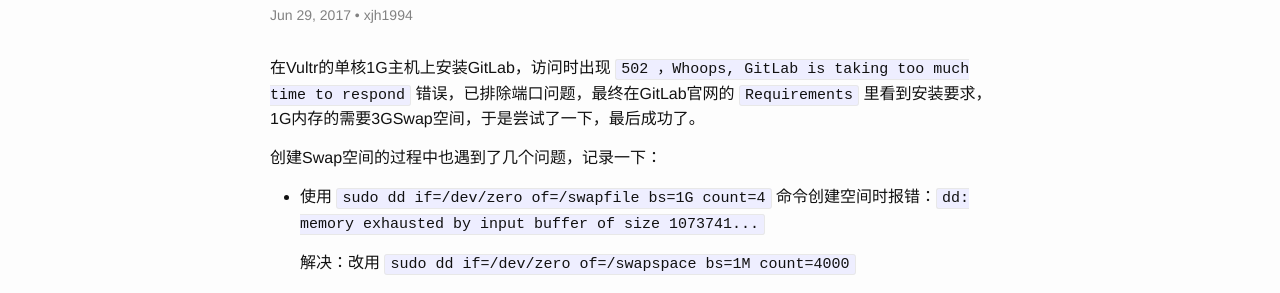
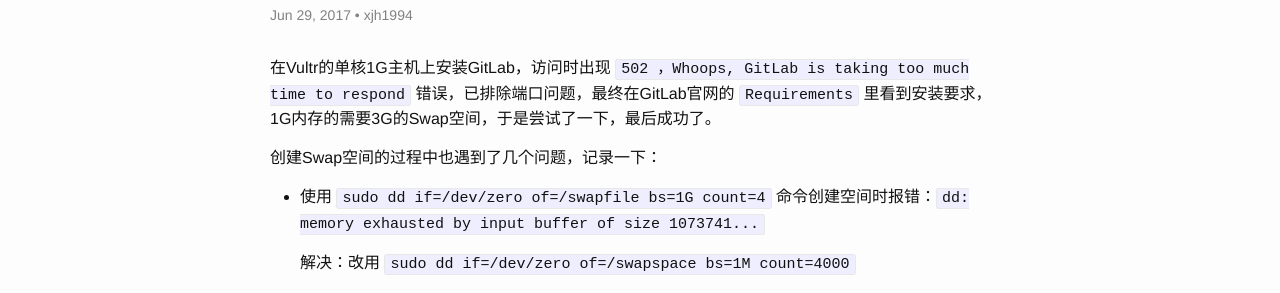
Before and after one commit to xjh1994/xjh1994.github.io, a Jekyll site: the page built from _posts/2017-06-29-install-gitlab-on-vultr-host.markdown, in a window 1280 px wide. Shown: the part 144-437 px from the top of the page. Built offline with Jekyll 4.4.1, drawn with Linux system fonts in a browser that asks for light colours.

Commit message:
Small fix

```diff
--- a/_posts/2017-06-29-install-gitlab-on-vultr-host.markdown
+++ b/_posts/2017-06-29-install-gitlab-on-vultr-host.markdown
@@ -13,7 +13,7 @@ tag:
 - Vultr
 ---
 
-在Vultr的单核1G主机上安装GitLab，访问时出现 `502 ，Whoops, GitLab is taking too much time to respond` 错误，已排除端口问题，最终在GitLab官网的 `Requirements` 里看到安装要求，1G内存的需要3GSwap空间，于是尝试了一下，最后成功了。
+在Vultr的单核1G主机上安装GitLab，访问时出现 `502 ，Whoops, GitLab is taking too much time to respond` 错误，已排除端口问题，最终在GitLab官网的 `Requirements` 里看到安装要求，1G内存的需要3G的Swap空间，于是尝试了一下，最后成功了。
 
 创建Swap空间的过程中也遇到了几个问题，记录一下：
 
```
